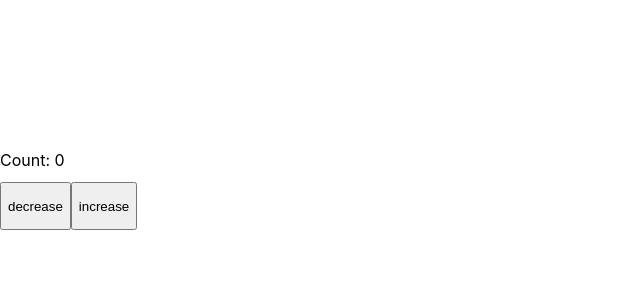
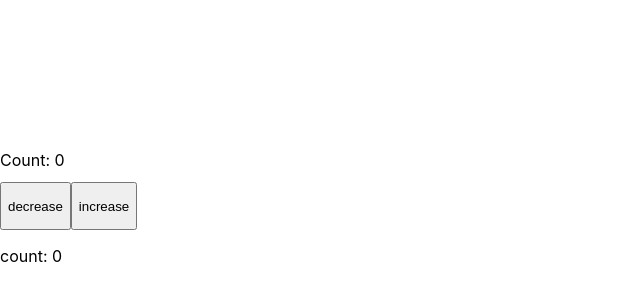
Before and after one commit to Luuka5/nexus-vattenfall-challenge, a Next.js app: page / in a window 1280 px wide. Shown: the part 652-952 px from the top of the page, without its empty margins (0-640 px from the left). Before the commit the page ends 882 px from the top, so only its background shows below. Built offline with nearby package versions, Linux system fonts and the light colour scheme.

Commit message:
Add horziontal bar graph'

```diff
--- /dev/null
+++ b/components/horizontalBar.js
@@ -0,0 +1,16 @@
+import styles from '../styles/HorizontalBar.module.css';
+
+export default function HorizontalBar({ label, value, max, unit }) {
+  return (
+    <div className={styles.container}>
+      <div>
+        <p className={styles.label}>{label}: {value} {unit}</p>
+      </div>
+      <div className={styles.barBackground}>
+        <div className={styles.bar} style={{
+          width: ((value * 100.0) / max)+'%'
+        }} />
+      </div>
+    </div>
+  )
+}
--- a/pages/index.js
+++ b/pages/index.js
@@ -3,6 +3,7 @@ import useStore from '../lib/store';
 import CountVisual from '../components/countVisual';
 import CountInput from '../components/countInput';
 import Graph from '../components/graph';
+import HorizontalBar from '../components/horizontalBar';
 
 export default function Home() {
 
@@ -23,6 +24,7 @@ export default function Home() {
       }} />
       <CountVisual />
       <CountInput setValue={value => cono} />
+      <HorizontalBar value={count} max={10} label="count" />
     </div>
   )
 }
--- /dev/null
+++ b/styles/HorizontalBar.module.css
@@ -0,0 +1,14 @@
+
+.container {
+  align-items: center;
+}
+
+.barBackground {
+  height: 2em;
+  flex-grow: 1;
+}
+
+.bar {
+  background-color: #0f0;
+  height: 100%;
+}
```
